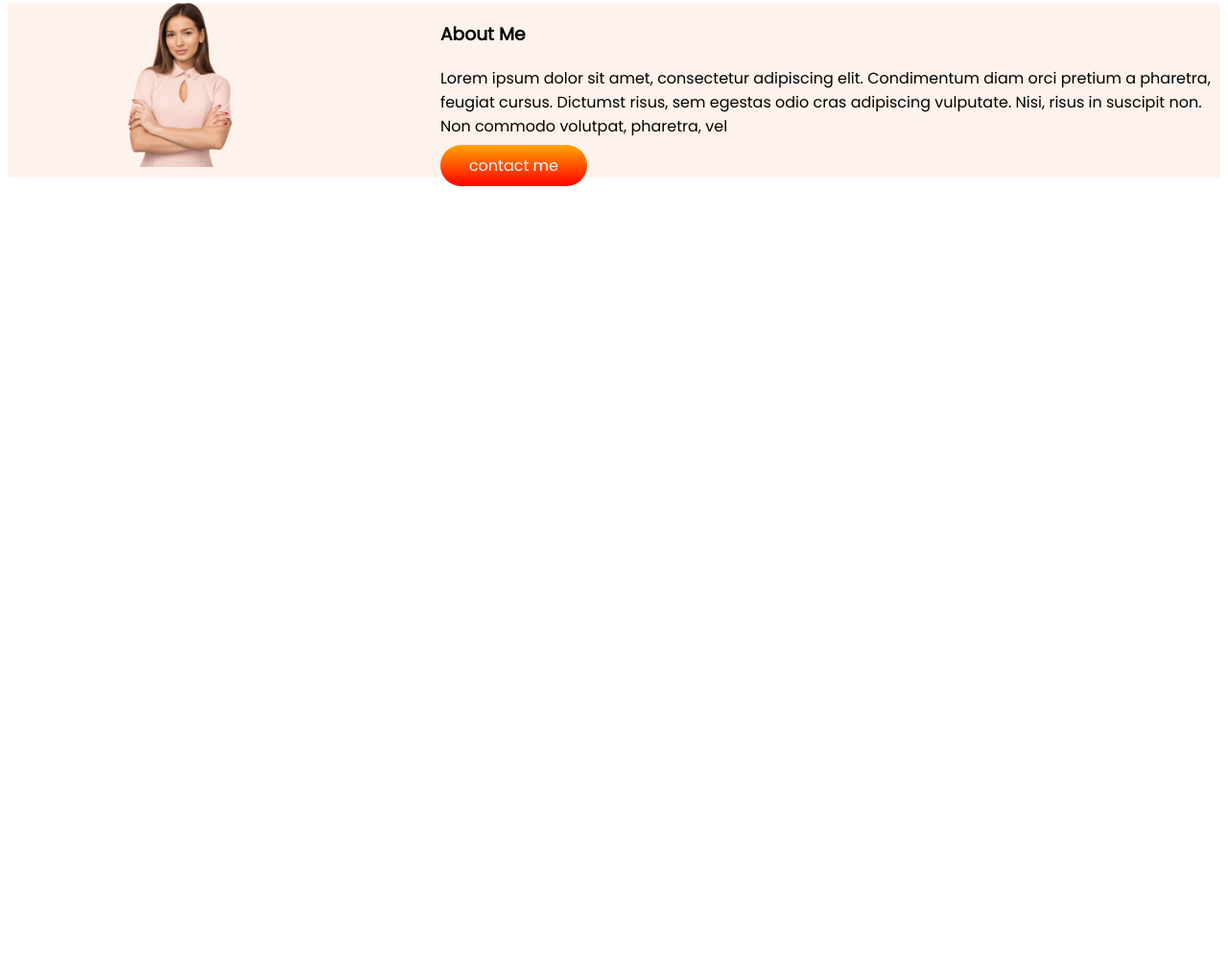
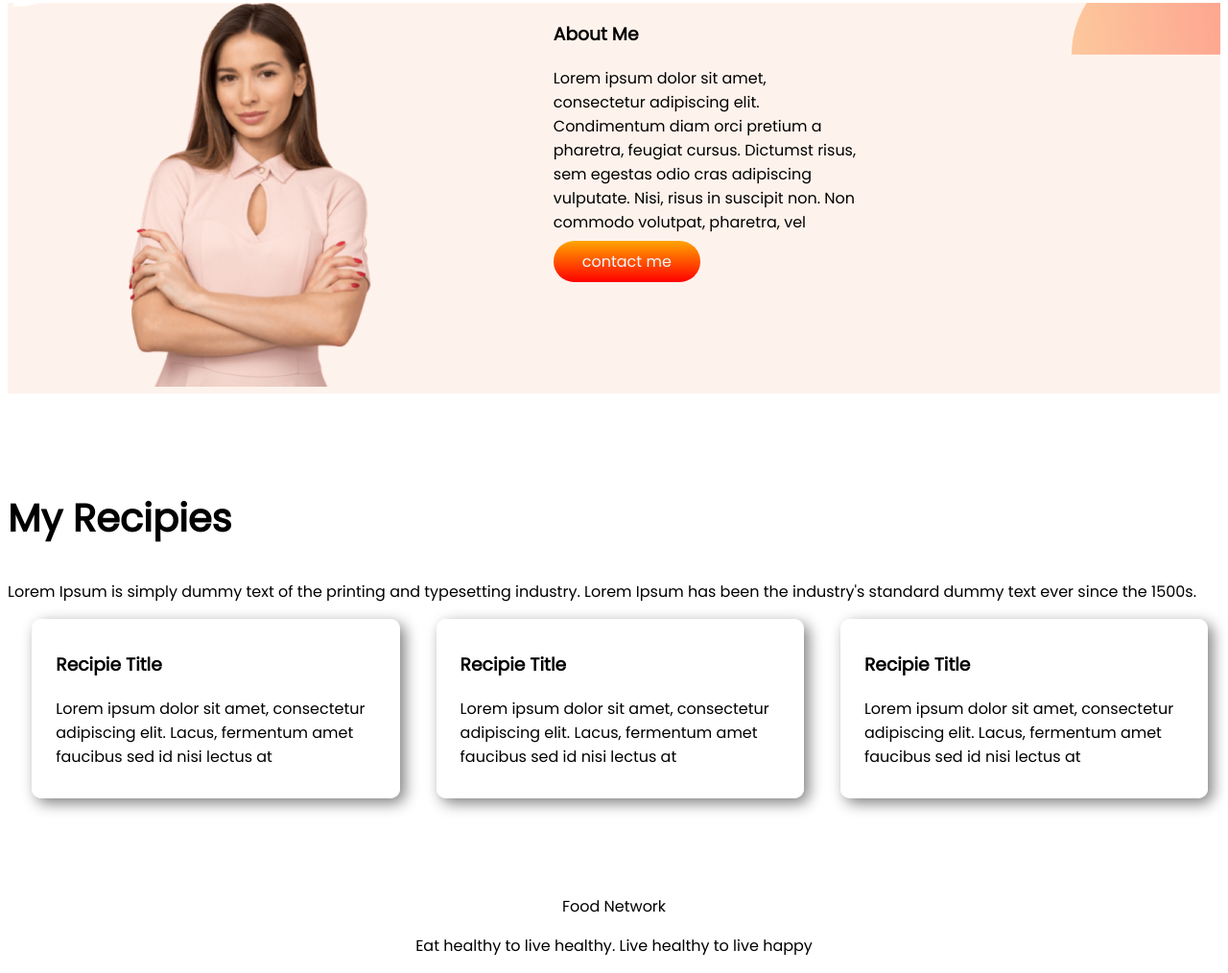
Before and after one commit to ashifimtaiaz/food-network, a plain HTML site: page index.html in a window 1280 px wide. Shown: the part 456-1470 px from the top of the page at 96% size. Before the commit the page ends 800 px from the top, so only its background shows below. Drawn offline with Linux system fonts and the light colour scheme.

Commit message:
footer and recipie added

```diff
--- a/index.html
+++ b/index.html
@@ -11,7 +11,10 @@
     <link href="https://fonts.googleapis.com/css2?family=Poppins:ital,wght@0,100;0,300;0,400;1,400&display=swap"
         rel="stylesheet">
     <link rel="stylesheet" href="style.css">
-    <section>
+</head>
+
+<body>
+    <section class="top-banner flexible-container">
         <div class="half-width">
             <h1> <span class="orange-color">Skip</span> The Diet, </h1>
             <h1>Just Eat Healthy</h1>
@@ -26,11 +29,11 @@
             <img src="images/Group 8425.png" alt="">
         </div>
     </section>
-    <section class="about-me">
+    <section class="about-me flexible-container">
         <div class="half-width">
             <img src="images/Person Image.png" alt="">
         </div>
-        <div>
+        <div class="half-width">
             <h3>About Me</h3>
             <p>Lorem ipsum dolor sit amet, consectetur adipiscing
                 elit. Condimentum diam orci pretium a pharetra,
@@ -40,6 +43,43 @@
             <a class="link-button" target="_blank" href="">contact me</a>
         </div>
     </section>
-    </body>
+    <section>
+        <section class="my-recipies">
+            <h2>My Recipies</h2>
+            <p>Lorem Ipsum is simply dummy text of the printing and typesetting industry.
+                Lorem Ipsum has been the industry's standard dummy text ever since the
+                1500s.</p>
+            <div class="flexible-container">
+                <div class="recipie-item">
+                    <h3>Recipie Title</h3>
+                    <p>Lorem ipsum dolor sit amet,
+                        consectetur adipiscing elit. Lacus,
+                        fermentum amet faucibus sed id nisi
+                        lectus at</p>
+                </div>
+                <div class="recipie-item">
+                    <h3>Recipie Title</h3>
+                    <p>Lorem ipsum dolor sit amet,
+                        consectetur adipiscing elit. Lacus,
+                        fermentum amet faucibus sed id nisi
+                        lectus at</p>
+                </div>
+                <div class="recipie-item">
+                    <h3>Recipie Title</h3>
+                    <p>Lorem ipsum dolor sit amet,
+                        consectetur adipiscing elit. Lacus,
+                        fermentum amet faucibus sed id nisi
+                        lectus at </p>
+                </div>
+            </div>
+
+        </section>
+        <footer>
+            <p>Food Network</p>
+        </footer>
+        <footer>
+            <p>Eat healthy to live healthy. Live healthy to live happy</p>
+        </footer>
+</body>
 
 </html>
--- a/style.css
+++ b/style.css
@@ -4,10 +4,13 @@ body{
 h1{
     font-size: 30px;
 }
+h2{
+    font-size: 40px;
+}
 .orange-color{
     color: orange
 }
-section{
+.flexible-container{
     display: flex;
     margin-bottom: 100px;
 }
@@ -31,6 +34,16 @@ section{
     background-repeat: no-repeat;
  background-position: right;
 }
-.half-width{
-    width: 25%;
-    padding-right: 15%;
+.recipie-item{
+    width: 40%;
+    margin-left: 2%;
+    margin-right: 1%;
+    padding-left: 10px;
+    border-radius: 10px;
+    box-shadow: 5px 5px 15px gray;
+    border: 15px solid white;
+
+}
+footer p {
+text-align: center;
+}
```
